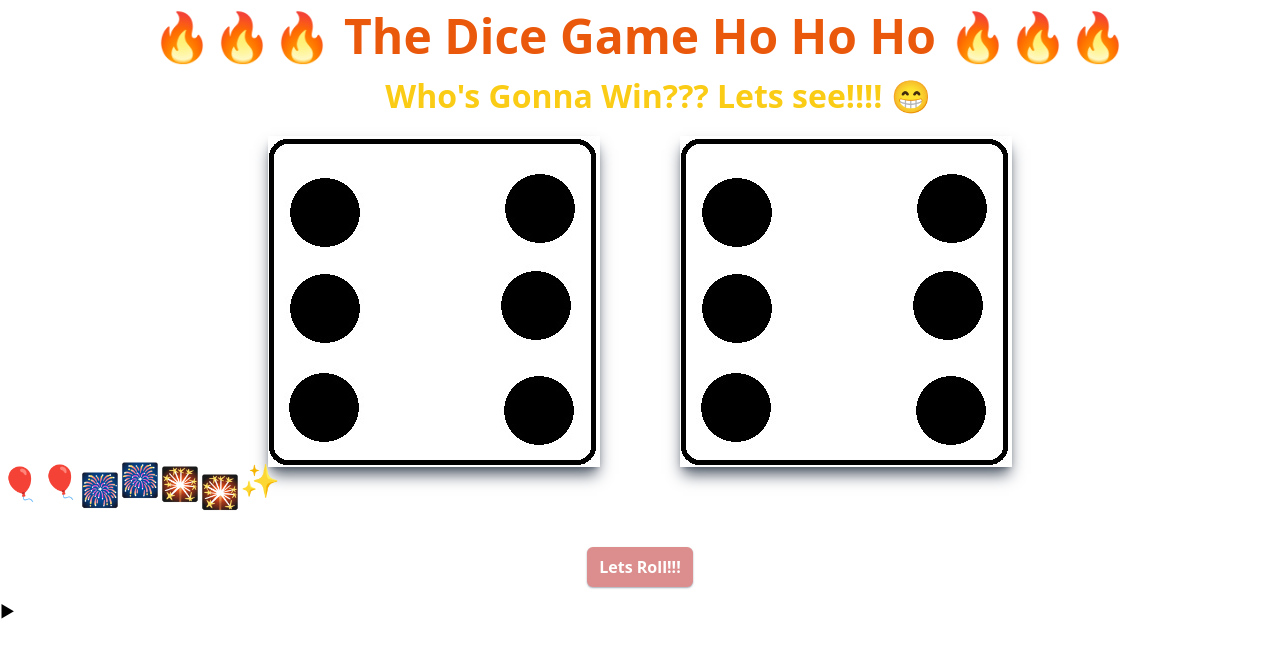
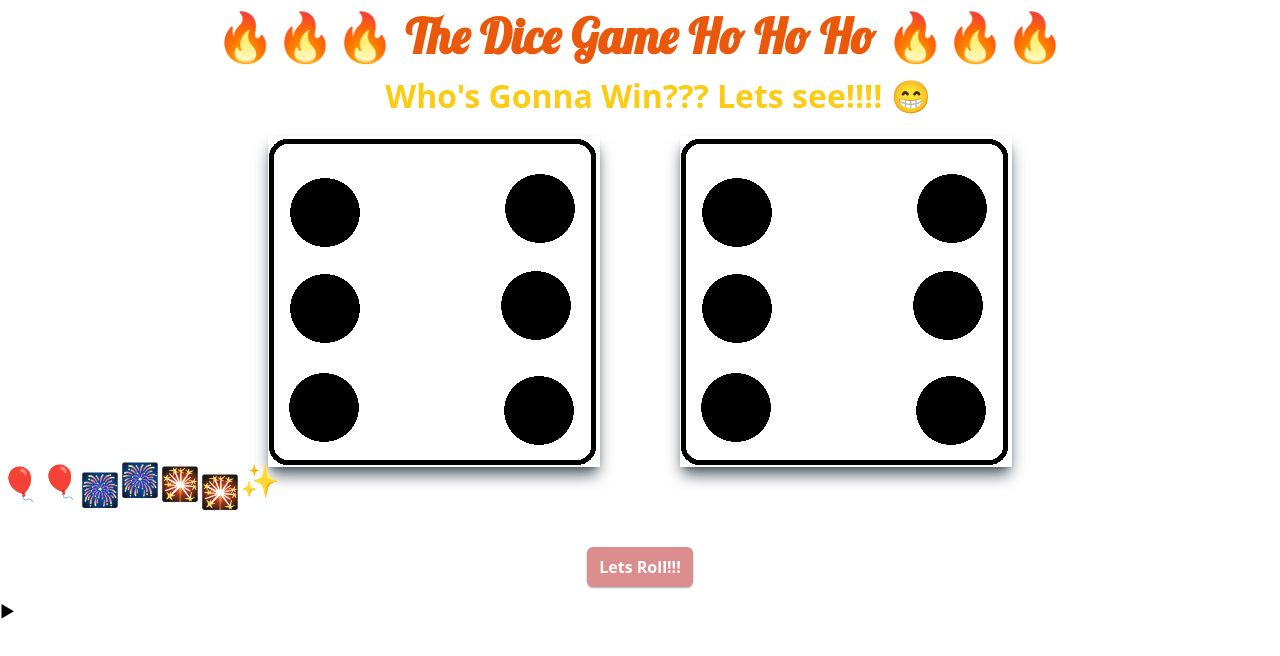
Before and after one commit to emrankhan3/dice_game, a plain HTML site: page index.html in a window 1280 px wide. Drawn offline with Linux system fonts and the light colour scheme.

Commit message:
add font

```diff
--- a/index.html
+++ b/index.html
@@ -48,7 +48,7 @@ animation: bounce .7s infinite;
 <body>
     <div class="flex justify-center">
 
-    <h1 class="text-[1rem]  md:text-[3rem] font-bold text-orange-600"> <div class="inline-block fire animate-pulse">🔥🔥🔥</div> The Dice Game Ho Ho Ho <div class="inline-block fire animate-pulse">🔥🔥🔥</div></h1>
+    <h1 class="text-[1rem] font-lobster  md:text-[3rem] font-bold text-orange-600"> <div class="inline-block fire animate-pulse">🔥🔥🔥</div> The Dice Game Ho Ho Ho <div class="inline-block fire animate-pulse">🔥🔥🔥</div></h1>
     </div>
     <div class="flex justify-center">
 
```
Also changed, not shown: style.css.
